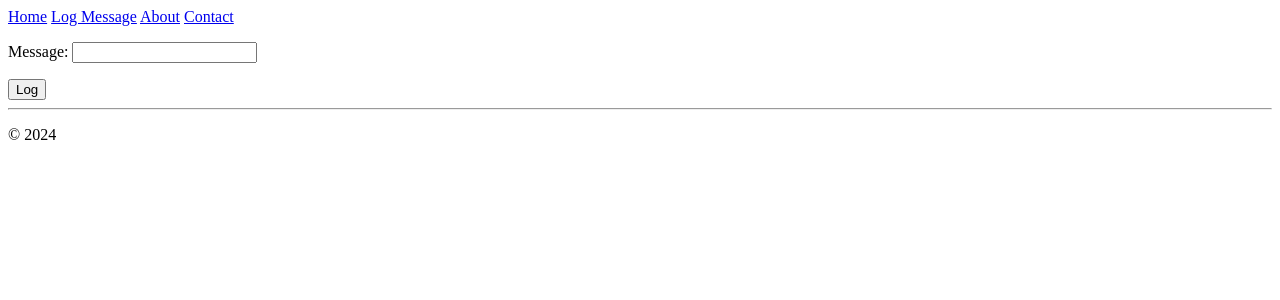
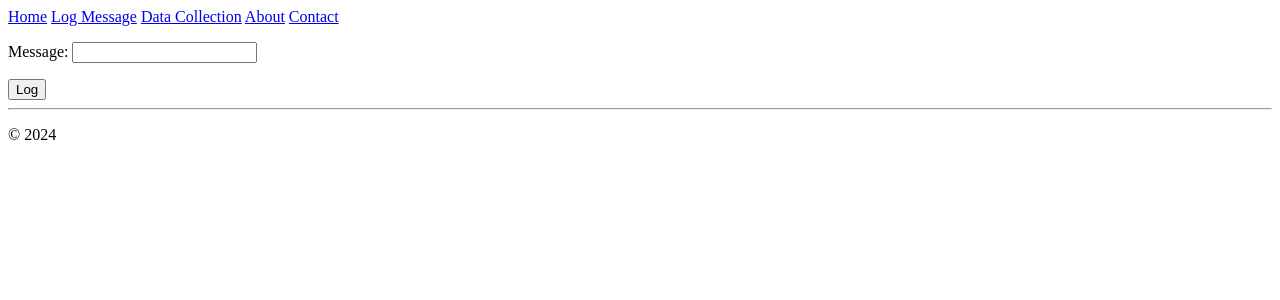
Before and after one commit to Zzhihon/Hello-Django-, a Django app: page /log/ in a window 1280 px wide. Shown: the top 300 px of the page. Run offline with Django 5.2, Linux system fonts and the light colour scheme.

Commit message:
optimal the pages set

```diff
--- a/hello/templates/hello/layout.html
+++ b/hello/templates/hello/layout.html
@@ -9,8 +9,9 @@
 
 <body>
 <div class="navbar">
-    <a href="{% url 'home' %}" class="navbar-brand">Home</a>
+    <a href="{% url 'home' %}" class="navbar-item">Home</a>
     <a href="{% url 'log' %}" class="navbar-item">Log Message</a>
+    <a href="{% url 'data' %}" class="navbar-item">Data Collection</a>
     <a href="{% url 'about' %}" class="navbar-item">About</a>
     <a href="{% url 'contact' %}" class="navbar-item">Contact</a>
 </div>
--- a/hello/urls.py
+++ b/hello/urls.py
@@ -3,16 +3,17 @@ from hello import views
 from django.shortcuts import render
 from hello.models import LogMessage
 
-home_list_view = views.HomeListView.as_view(
+data_list_view = views.DataListView.as_view(
     queryset=LogMessage.objects.order_by("-log_date")[:5],  # :5 limits the results to the five most recent
     context_object_name="message_list",
-    template_name="hello/home.html",
+    template_name="hello/data.html",
 )
 
 urlpatterns = [
     path("hello/<name>", views.hello_there, name="hello_there"),
     path("about/" , views.about, name="about"),
-    path("", home_list_view, name="home"),
+    path("data/", data_list_view, name="data"),
+    path("", views.home, name="home"),
     path("contact/" , views.contact, name="contact"),
 
     path("log/", views.log_message, name="log"),
--- a/hello/views.py
+++ b/hello/views.py
@@ -17,18 +17,20 @@ def log_message(request):
             message = form.save(commit=False)
             message.log_date = datetime.now()
             message.save()
-            return redirect("home")
+            return redirect("data")
     else:
         return render(request, "hello/log_message.html", {"form":form})
 
-class HomeListView(ListView):
+class DataListView(ListView):
     """Renders the home page, with a list of all messages."""
     model = LogMessage
 
     def get_context_data(self, **kwargs):
-        context = super(HomeListView, self).get_context_data(**kwargs)
+        context = super(DataListView, self).get_context_data(**kwargs)
         return context
 
+def home(request):
+    return render(request, "hello/home.html")
 
 def about(request):
     return render(request, "hello/about.html")
```
Also changed, not shown: hello/templates/hello/data.html (added, +32 -0 lines), hello/templates/hello/home.html (+2 -27 lines), db.sqlite3.
